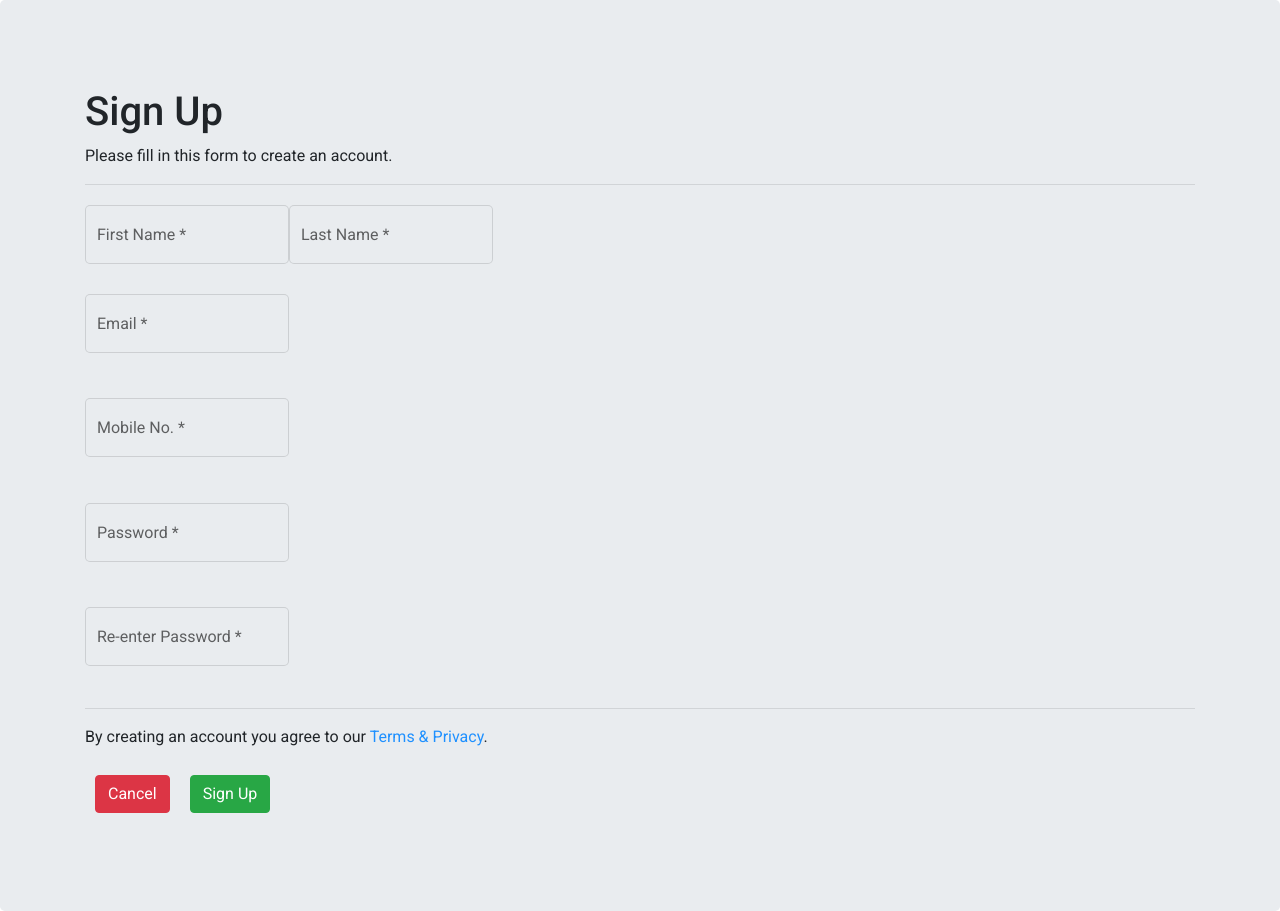
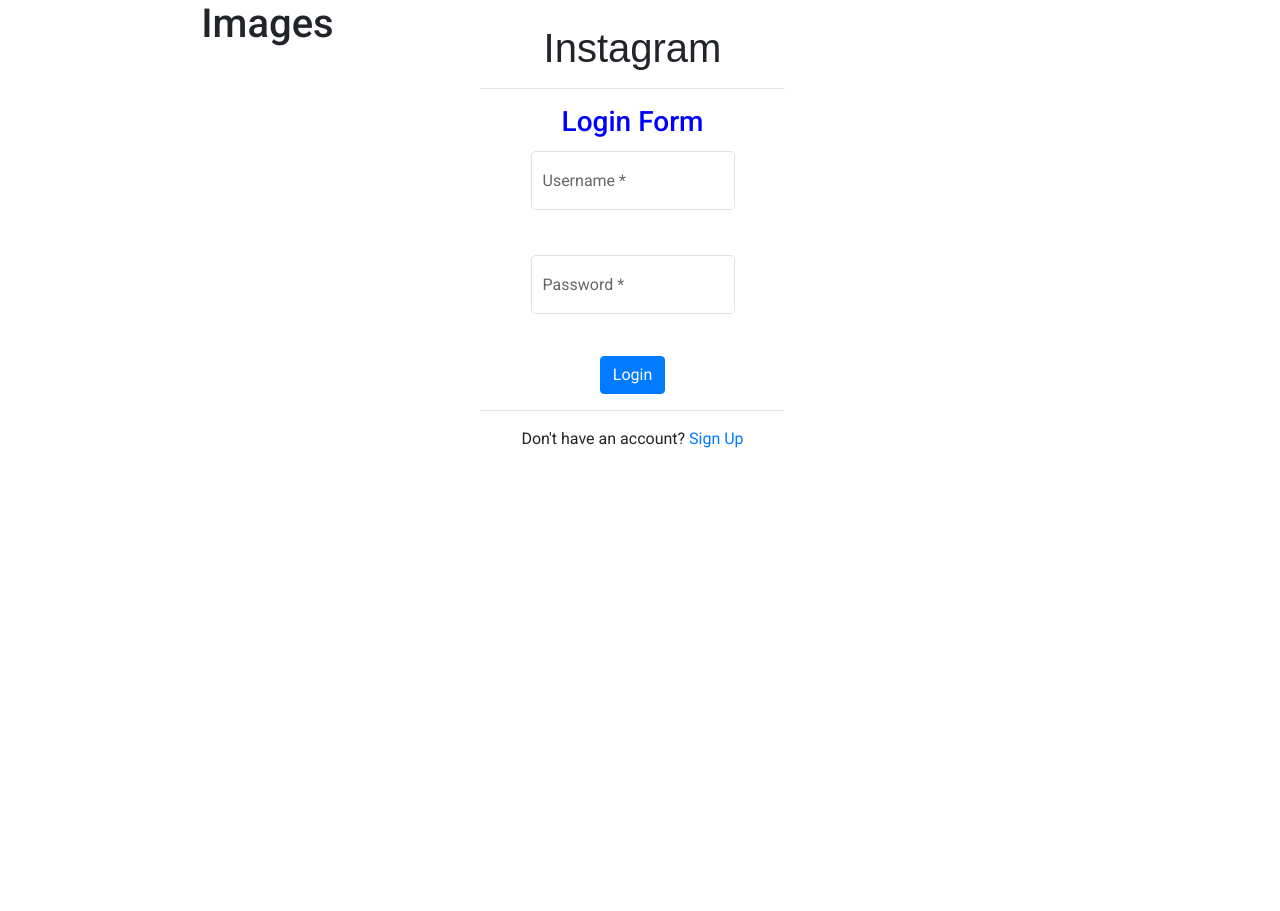
Before and after one commit to utchak160/instaclone, an Angular app: page / in a window 1280 px wide. After the commit the page ends 800 px from the top, so only its background shows below. Built offline with nearby package versions, Linux system fonts and the light colour scheme.

Commit message:
Partial routing

```diff
--- a/src/app/app-routing.module.ts
+++ b/src/app/app-routing.module.ts
@@ -1,12 +1,14 @@
 import { NgModule } from '@angular/core';
 import { Routes, RouterModule } from '@angular/router';
 import {LoginComponent} from './login/login.component';
+import {SignupComponent} from './signup/signup.component';
 
 const routes: Routes = [];
 
 @NgModule({
   imports: [RouterModule.forRoot([
-    {path: '', component: LoginComponent}
+    {path: '', component: LoginComponent},
+    {path: 'signup', component: SignupComponent},
   ])],
   exports: [RouterModule]
 })
--- a/src/app/app.component.html
+++ b/src/app/app.component.html
@@ -1,2 +1,9 @@
 <!--<app-login></app-login>-->
-<app-signup></app-signup>
+<!--<app-signup></app-signup>-->
+<div class="container">
+  <div class="row">
+    <div class="text-center col-xs-12 col-sm-10 col-md-8 col-sm-offset-1 col-md-offset-2">
+      <router-outlet></router-outlet>
+    </div>
+  </div>
+</div>
--- a/src/app/login/login.component.html
+++ b/src/app/login/login.component.html
@@ -25,7 +25,7 @@
             </mat-form-field>
             <br>
             <span *ngIf="!loginForm.get('userData.username').valid && loginForm.get('userData.username').touched"
-                  class="help-block">Please enter a valid email!</span>
+                  class="help-block">Please enter a valid Username!</span>
           </div>
           <div class="form-group">
             <mat-form-field appearance="outline">
@@ -40,22 +40,8 @@
           </div>
           <button type="submit" class="btn btn-primary">Login</button>
           <hr>
-          <p>Don't have an account? <a class href="#">Sign Up</a></p>
+          <p>Don't have an account? <a routerLink="/signup">Sign Up</a></p>
         </div>
-        <p>or sign in with:</p>
-        <a type="button" class="btn-floating btn-fb btn-sm">
-          <i class="fab fa-facebook-f"></i>
-        </a>
-        <a type="button" class="btn-floating btn-tw btn-sm">
-          <i class="fab fa-twitter"></i>
-        </a>
-        <a type="button" class="btn-floating btn-li btn-sm">
-          <i class="fab fa-linkedin-in"></i>
-        </a>
-        <a type="button" class="btn-floating btn-git btn-sm">
-          <i class="fab fa-github"></i>
-        </a>
-
         </form>
   </div>
 </div>
--- a/src/app/signup/signup.component.html
+++ b/src/app/signup/signup.component.html
@@ -1,4 +1,3 @@
-<div class="jumbotron">
 <div class="container">
   <div class="row">
     <div class=" col-12 col-sm-12 col-md-12 col-lg-12 my-4">
@@ -8,37 +7,32 @@
 
     <form [formGroup]="signUpForm" (ngSubmit)="onSignup()">
       <div formGroupName="userData">
-<!--        <div class="form-group">-->
           <mat-form-field appearance="outline">
             <mat-label>
               First Name
             </mat-label>
             <input matInput
                    type="text"
-                   name="firstname"
+                   name="firstName"
                    autocomplete="off"
-                   formControlName="firstname">
+                   formControlName="firstName">
           </mat-form-field>
-
-          <span *ngIf="!signUpForm.get('userData.firstname').valid && signUpForm.get('userData.firstname').touched"
+        <br>
+          <span *ngIf="!signUpForm.get('userData.firstName').valid && signUpForm.get('userData.firstName').touched"
                 class="help-block">Please enter a valid name!</span>
-<!--        </div>-->
-<!--        <div class="form-group">-->
           <mat-form-field appearance="outline">
             <mat-label>
               Last Name
             </mat-label>
             <input matInput
                    type="text"
-                   name="lastname"
+                   name="lastName"
                    autocomplete="off"
-                   formControlName="lastname">
+                   formControlName="lastName">
           </mat-form-field>
 
-          <span *ngIf="!signUpForm.get('userData.lastname').valid && signUpForm.get('userData.lastname').touched"
+          <span *ngIf="!signUpForm.get('userData.lastName').valid && signUpForm.get('userData.lastName').touched"
                 class="help-block">Please enter a valid name!</span>
-<!--        </div>-->
-
         <div class="form-group">
           <mat-form-field appearance="outline">
             <mat-label>
@@ -100,11 +94,10 @@
 
     <div class="clearfix">
       <button type="button" class="btn btn-danger">Cancel</button>
-      <button type="submit" class="btn btn-success">Sign Up</button>
+      <button type="submit" class="btn btn-success" (click)="onclick()">Sign Up</button>
     </div>
   </div>
 </form>
 </div>
 </div>
 </div>
-</div>
--- a/src/app/signup/signup.component.ts
+++ b/src/app/signup/signup.component.ts
@@ -1,5 +1,6 @@
 import { Component, OnInit } from '@angular/core';
 import {FormControl, FormGroup, Validators} from '@angular/forms';
+import {Router} from '@angular/router';
 
 @Component({
   selector: 'app-signup',
@@ -9,14 +10,15 @@
 export class SignupComponent implements OnInit {
   signUpForm = FormGroup;
 
-  constructor() { }
+  constructor(private router: Router) { }
 
   ngOnInit() {
+
     // @ts-ignore
     this.signUpForm = new FormGroup({
       userData: new FormGroup({
-        firstname: new FormControl(null, Validators.required),
-        lastname: new FormControl(null, Validators.required),
+        firstName: new FormControl(null, Validators.required),
+        lastName: new FormControl(null, Validators.required),
         email: new FormControl(null, Validators.required),
         pswrd: new FormControl(null, Validators.required),
         pswrd1: new FormControl(null, Validators.required),
@@ -28,4 +30,8 @@
   onSignup() {
     console.log(this.signUpForm);
   }
+  onclick() {
+    this.router.navigate(['']);
+    console.log('Succesfully Registered!');
+  }
 }
```
